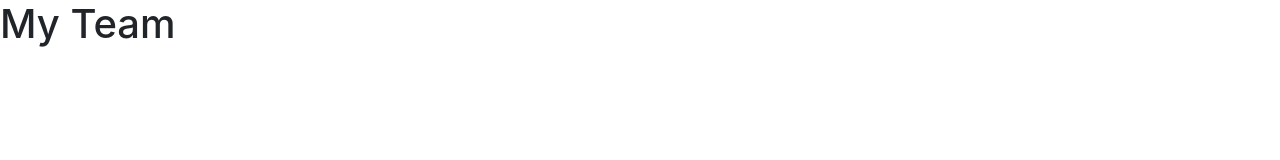
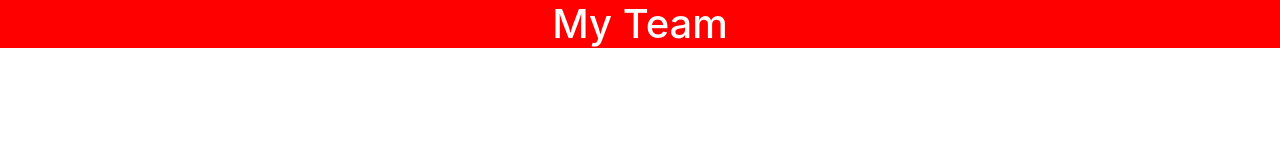
Before and after one commit to garrettohrt/team-profile-generator, a website: page src/index.html in a window 1280 px wide. Drawn offline with nearby package versions, Linux system fonts and the light colour scheme.

Commit message:
create and link stylesheet

```diff
--- a/src/index.html
+++ b/src/index.html
@@ -7,6 +7,7 @@
     <link rel="stylesheet" href="https://stackpath.bootstrapcdn.com/bootstrap/4.3.1/css/bootstrap.min.css" />
     <link rel="stylesheet" href="https://use.fontawesome.com/releases/v5.8.1/css/all.css"
       integrity="sha384-50oBUHEmvpQ+1lW4y57PTFmhCaXp0ML5d60M1M7uH2+nqUivzIebhndOJK28anvf" crossorigin="anonymous" />
+      <link rel="stylesheet" href="../dist/style.css"/>
     <title>Team Profile Generator</title>
 </head>
 <body>
```
Also changed, not shown: dist/style.css (added).
